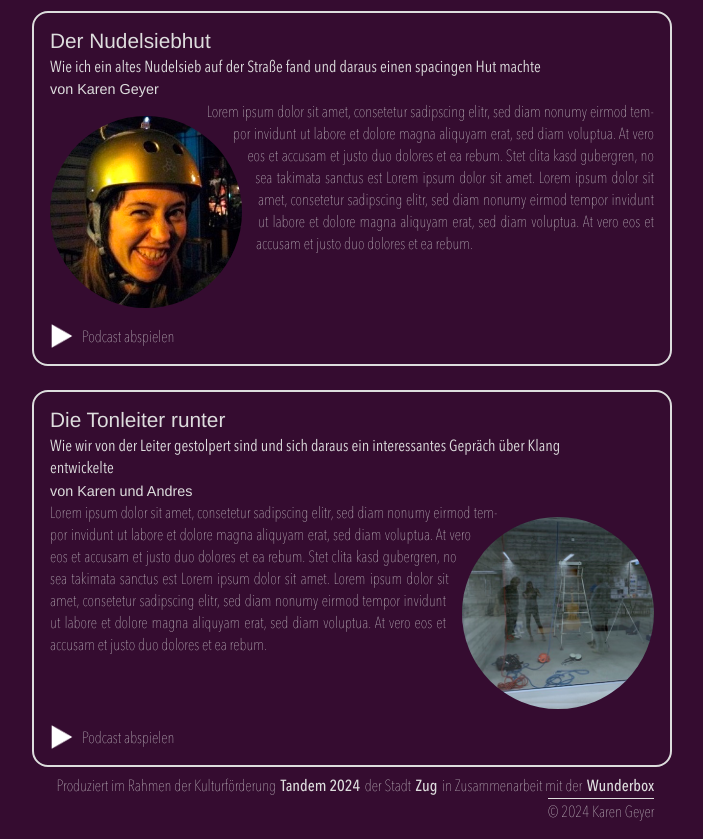
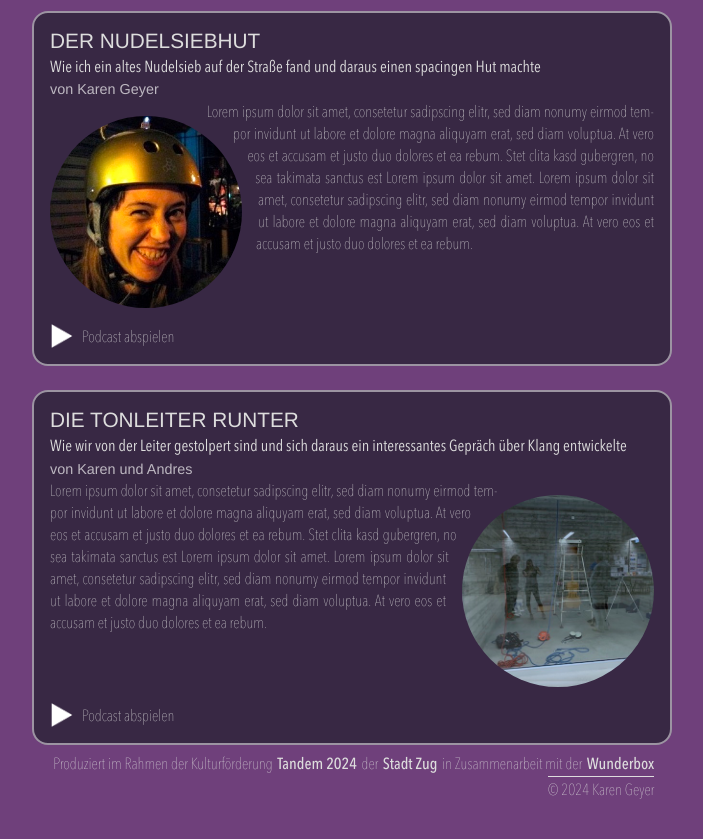
Before and after one commit to karengeyer/wunderbox, a plain HTML site: page index.html in a window 1280 px wide. Shown: the part 67-906 px from the top of the page, without its empty margins (288-991 px from the left). After the commit the page ends 884 px from the top, so only its background shows below. Drawn offline with Linux system fonts and the light colour scheme; a web font is replaced by a local one.

Commit message:
more cosmetics

```diff
--- a/index.html
+++ b/index.html
@@ -34,9 +34,9 @@
 
   <footer>
     <p>Produziert im Rahmen der Kulturförderung
-      <a href="https://www.stadtzug.ch/tandem">Tandem 2024</a> der Stadt
-      <a href="https://www.stadtzug.ch/">Zug</a> in Zusammenarbeit mit der
-      <a href="https://www.wunderbox-zug.ch/">Wunderbox</a>
+      <a href="https://www.stadtzug.ch/tandem" target="_blank">Tandem 2024</a> der
+      <a href="https://www.stadtzug.ch/" target="_blank">Stadt Zug</a> in Zusammenarbeit mit der
+      <a href="https://www.wunderbox-zug.ch/" target="_blank">Wunderbox</a>
     </p>
     <p>
       <span class="copyright">&copy; 2024 Karen Geyer</span>
--- a/styles.css
+++ b/styles.css
@@ -20,7 +20,7 @@ body {
   margin: 0 auto;
   hyphens: auto;
   -webkit-hyphens: auto;
-  background-color: #350C30;
+  background-color: #6F407B;
 }
 
 footer {
@@ -61,10 +61,12 @@ h1 {
   text-transform: uppercase;
   letter-spacing: 0.05em;
   font-weight: 200;
+  color: #F5C544;
 }
 
 h1 span.title {
   font-weight: 500;
+  color: #F5C544;
 }
 
 h2 {
@@ -91,11 +93,13 @@ a:hover {
   position: relative;
   min-height: 300px;
   margin-top: 1.5em;
+  padding: 1em;
   border-style: solid;
   border-width: 2px;
   border-radius: 1em;
-  padding: 1em;
+  border-color: rgba(255, 255, 255, 0.5);
   font-family: "Avenir Next Condensed", Helvetica, sans-serif;
+  background-color: #382844;
   text-align: justify;
 }
 
@@ -104,30 +108,27 @@ a:hover {
 }
 
 .story-title {
+  clear: both;
+  box-sizing: border-box;
   min-width: 200px;
-  clear: both;
-  font-family: "Avenir Next", Helvetica, sans-serif;
+  font-family: "Avenir Next Condensed", Helvetica, sans-serif;
   font-size: 1.3em;
   font-weight: 500;
+  text-transform: uppercase;
 }
 
 .story-subtitle {
+  box-sizing: border-box;
   font-family: "Avenir Next Condensed", Helvetica, sans-serif;
   font-size: 1em;
   font-weight: 300;
-}
-
-.story-title,
-.story-subtitle {
-  text-align: left;
-  box-sizing: border-box;
-  padding-right: 50px;
 }
 
 .story-author {
   font-family: "Avenir Next", Helvetica, sans-serif;
   font-size: 0.9em;
   font-weight: 300;
+  color: rgba(255, 255, 255, 0.666);
 }
 
 .story-image {
@@ -176,9 +177,9 @@ a:hover {
   position: absolute;
   left: 2em;
   top: 0.1em;
-  opacity: 1;
   cursor: pointer;
   pointer-events: all;
+  opacity: 1;
 }
 
 .audio-progress {
```
